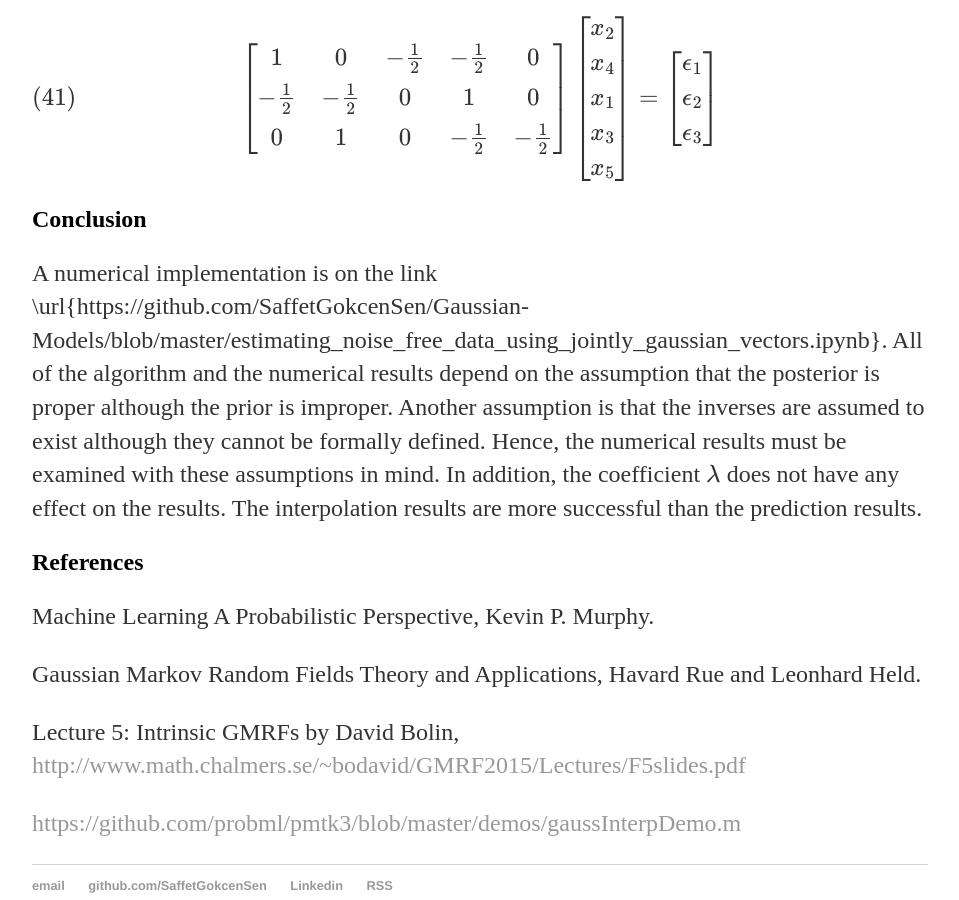
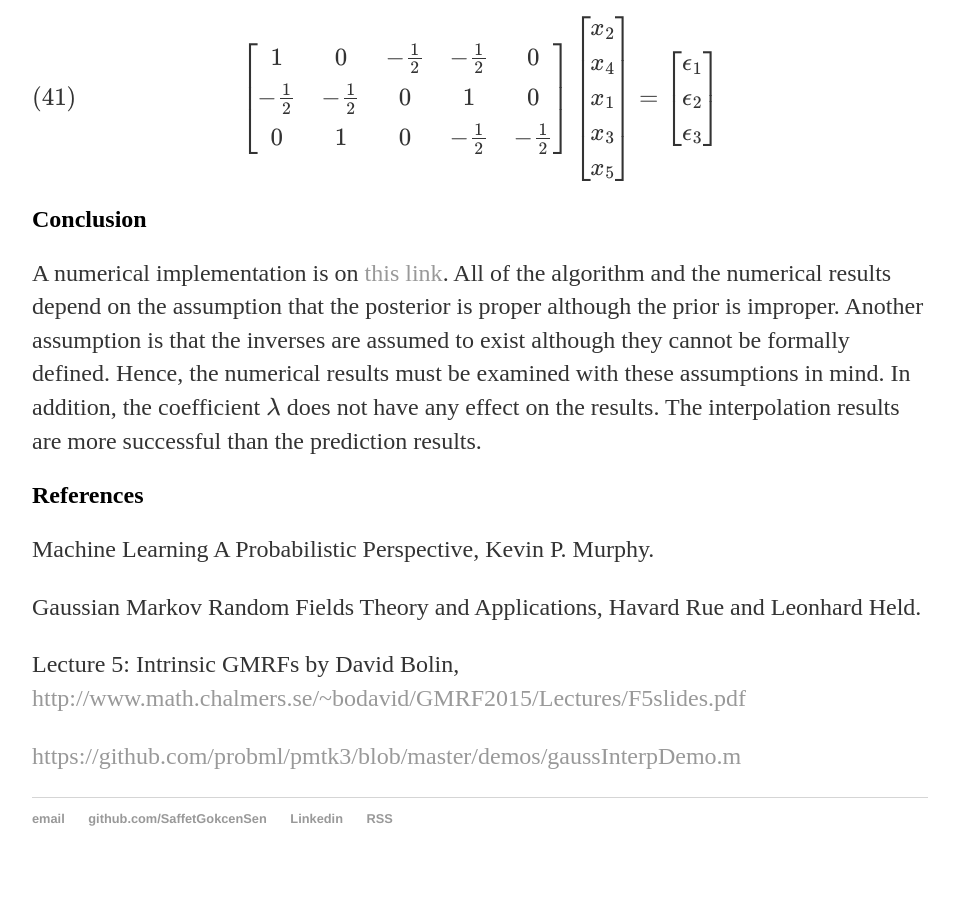
Before and after one commit to SaffetGokcenSen/saffetgokcensen.github.io, a Jekyll site: the page built from _posts/2020-06-26-backward-prediction-forward-prediction-and-interpolation-with-noise-free-data-using-jointly-gaussian-vectors.md, in a window 1280 px wide and 900 px high, scrolled down 6285 px. Shown: the whole window, without its empty margins (160-1119 px from the left). Built offline with Jekyll 4.4.1, drawn with Linux system fonts in a browser that asks for light colours.

Commit message:
corrected the link to the Jupyter notebook

```diff
--- a/_posts/2020-06-26-backward-prediction-forward-prediction-and-interpolation-with-noise-free-data-using-jointly-gaussian-vectors.md
+++ b/_posts/2020-06-26-backward-prediction-forward-prediction-and-interpolation-with-noise-free-data-using-jointly-gaussian-vectors.md
@@ -274,7 +274,7 @@ For this case, estimating $\mathbf{x}\_{1}$ given $\mathbf{x}\_{2}$ is interpola
 \end{equation}
 
 ## Conclusion
-A numerical implementation is on the link \url{https://github.com/SaffetGokcenSen/Gaussian-Models/blob/master/estimating\_noise\_free\_data\_using\_jointly\_gaussian\_vectors.ipynb}. All of the algorithm and the numerical results depend on the assumption that the posterior is proper although the prior is improper. Another assumption is that the inverses are assumed to exist although they cannot be formally defined. Hence, the numerical results must be examined with these assumptions in mind. In addition, the coefficient $\lambda$ does not have any effect on the results. The interpolation results are more successful than the prediction results.
+A numerical implementation is on  [this link](https://github.com/SaffetGokcenSen/Gaussian-Models/blob/master/estimating_noise_free_data_using_jointly_gaussian_vectors.ipynb). All of the algorithm and the numerical results depend on the assumption that the posterior is proper although the prior is improper. Another assumption is that the inverses are assumed to exist although they cannot be formally defined. Hence, the numerical results must be examined with these assumptions in mind. In addition, the coefficient $\lambda$ does not have any effect on the results. The interpolation results are more successful than the prediction results.
 
 ## References
 Machine Learning A Probabilistic Perspective, Kevin P. Murphy.
```
